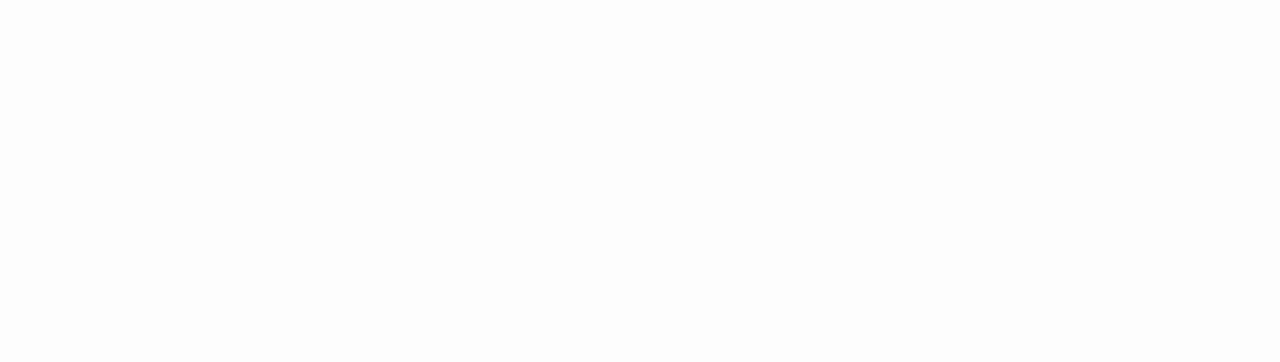
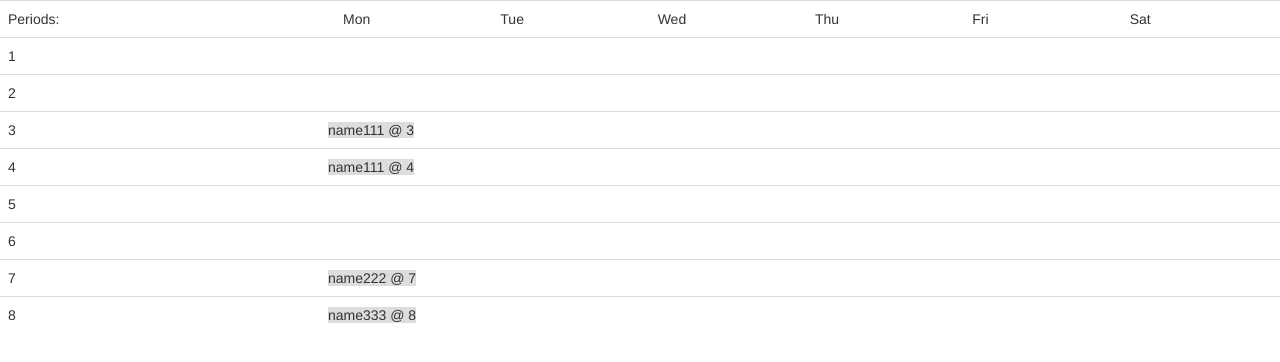
Before and after one commit to hongbojing/day59, a website: page builds/development/index.html in a window 1280 px wide. Drawn offline with nearby package versions, Linux system fonts and the light colour scheme.

Commit message:
almost done

```diff
--- a/builds/development/css/anotherstyle.css
+++ b/builds/development/css/anotherstyle.css
@@ -33,3 +33,7 @@ pre.center{
     width: 60%;
     border: #F2773F solid;
 }
+
+.hasContent{
+    background: #DDDDDD;
+}
--- a/builds/development/index.html
+++ b/builds/development/index.html
@@ -1,13 +1,50 @@
 <!doctype html>
-<html lang="en">
+<html lang="en" ng-app="myApp">
 <head>
   <meta charset="UTF-8">
   <title>day #</title>
-  <link rel="stylesheet" href="css/myStyle.css">
+  <link rel="stylesheet" href="https://maxcdn.bootstrapcdn.com/bootstrap/3.3.5/css/bootstrap.min.css">
   <link rel="stylesheet" href="css/anotherstyle.css">
 </head>
 <body>
+  <div class="center" ng-controller="myController as myCtrl">
+    <table class="table">
+      <tr>
+        <td class="col-xs-3">
+          Periods:
+        </td>
+        <td class="col-xs-9">
+          <div class="col-xs-2" ng-repeat="sixDay in myCtrl.sixDays">
+            {{sixDay}}
+          </div>
+        </td>
+      </tr>
+      <tr ng-repeat="period in myCtrl.periods" ng-init="secondIndex = $index">
+        <td class="col-xs-3">
+          {{period}}
+        </td>
+        <td class="col-xs-9">
+          <span ng-repeat="course in myCtrl.courses">
+            <span ng-if="course.periodBegin === (secondIndex+1) && course.periodBegin !== course.periodEnd" ng-class="{hasContent:course.periodBegin === (secondIndex+1)}">
+              {{course.name}} @ {{course.periodBegin}}
+            </span>
+            <span ng-if="course.periodEnd === (secondIndex+1) && course.periodBegin !== course.periodEnd" ng-class="{hasContent:course.periodEnd === (secondIndex+1)}">
+              {{course.name}} @ {{course.periodEnd}}
+            </span>
+            <span ng-if="course.periodBegin === (secondIndex+1) && course.periodBegin === course.periodEnd" ng-class="{hasContent:course.periodBegin === (secondIndex+1)}">
+              {{course.name}} @ {{course.periodBegin}}
+            </span>
 
+          </span>
+        </td>
+      </tr>
+
+    </table>
+
+  </div>
 <!--  <script src="https://ajax.googleapis.com/ajax/libs/jquery/1.11.3/jquery.min.js"></script>-->
+  <script src="js/lib/angular/angular.min.js"></script>
+  <script src="js/app.js"></script>
+  <script src="js/controllers/my-controller.js"></script>
 </body>
 </html>
--- a/builds/development/js/app.js
+++ b/builds/development/js/app.js
@@ -0,0 +1,2 @@
+angular
+  .module('myApp',[]);
--- /dev/null
+++ b/builds/development/js/controllers/my-controller.js
@@ -0,0 +1,15 @@
+angular
+  .module('myApp')
+  .controller('myController',myController);
+
+function myController(){
+  var vm = this;
+
+  vm.sixDays = ['Mon', 'Tue', 'Wed', 'Thu', 'Fri', 'Sat'];
+  vm.periods = [1,2,3,4,5,6,7,8];
+  vm.courses = [
+    {name:'name111', periodBegin:3, periodEnd:4},
+    {name:'name222', periodBegin:7, periodEnd:7},
+    {name:'name333', periodBegin:8, periodEnd:8}
+  ];
+}
```
